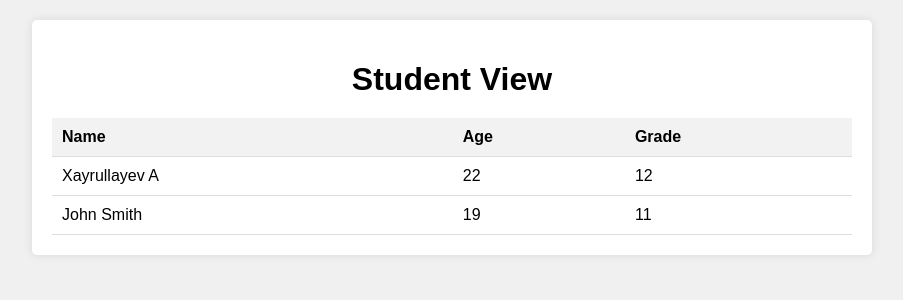
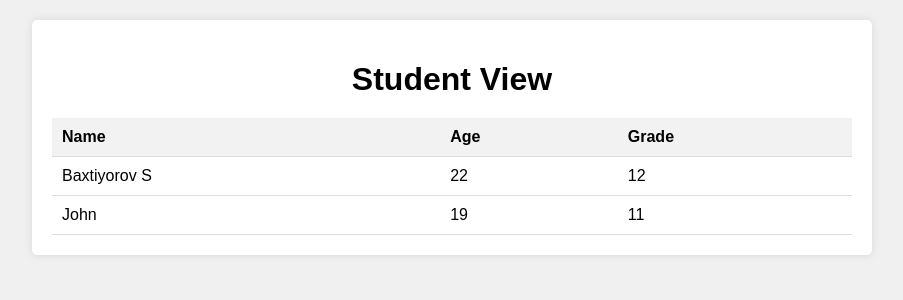
Before and after one commit to samariddin7444/lesson_6_5, a Django app: template templates/student.html in a window 1280 px wide. Shown: the top 300 px of the page, without its empty margins (188-1091 px from the left). Run offline with Django 4.2, Linux system fonts and the light colour scheme; the template is opened without the code that fills it, so the values that code supplies are empty.

Commit message:
Update student.html

```diff
--- a/templates/student.html
+++ b/templates/student.html
@@ -54,12 +54,12 @@
             </thead>
             <tbody>
                 <tr>
-                    <td>Xayrullayev A</td>
+                    <td>Baxtiyorov S</td>
                     <td>22</td>
                     <td>12</td>
                 </tr>
                 <tr>
-                    <td>John Smith</td>
+                    <td>John </td>
                     <td>19</td>
                     <td>11</td>
                 </tr>
```
